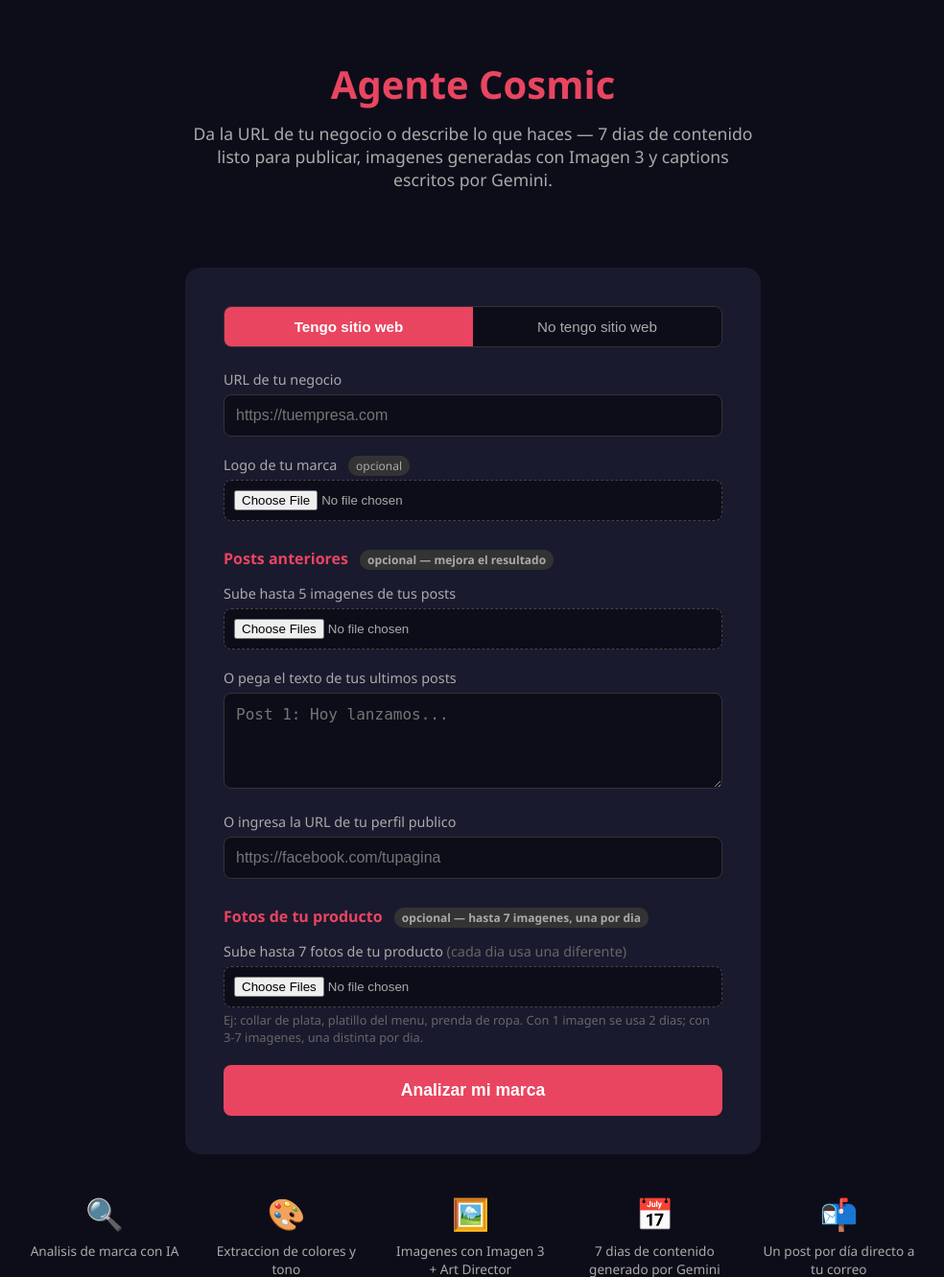
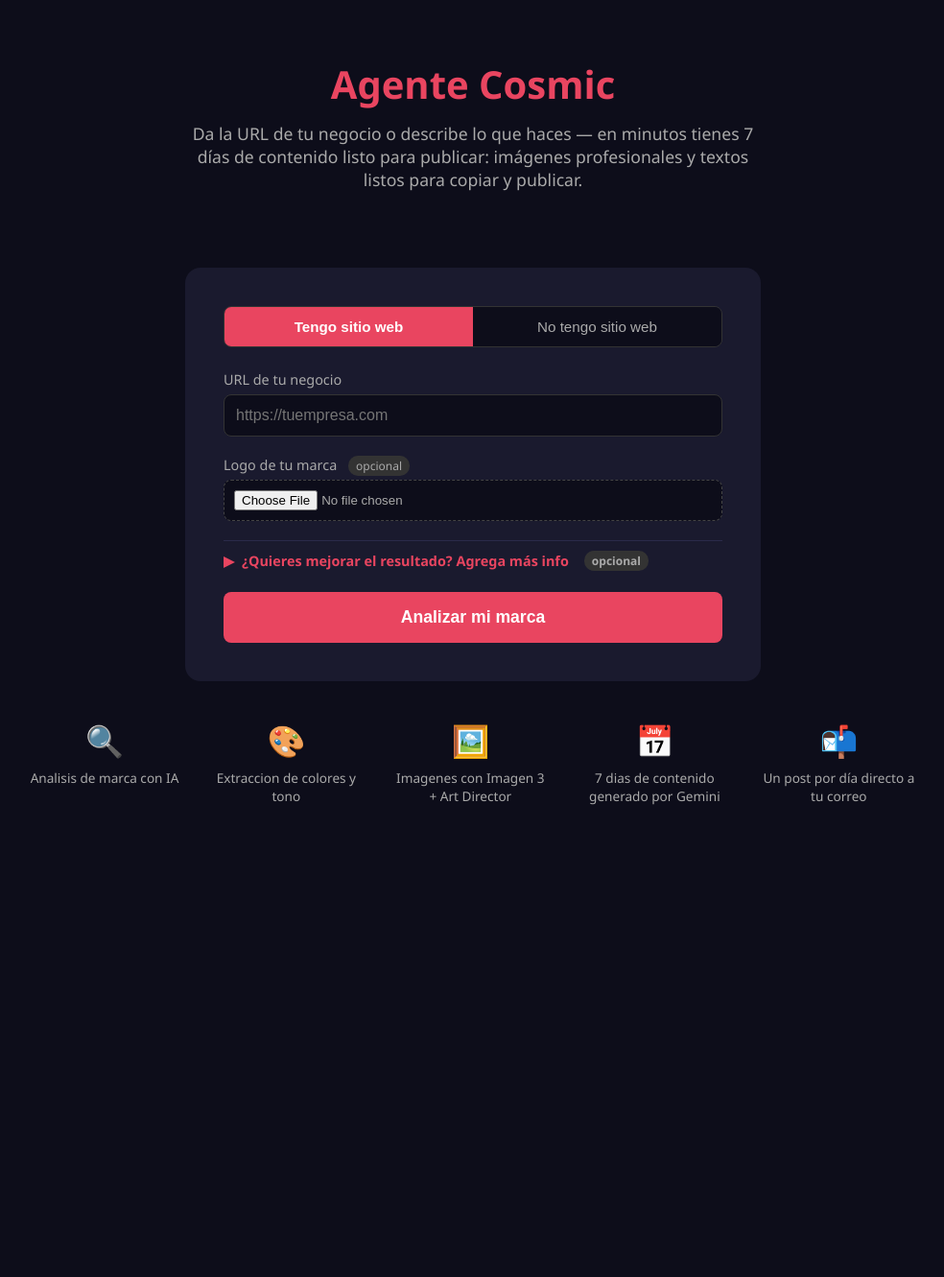
Before and after one commit to AnuarBarrera/agente-cosmic, a Django app: template core/brand_dna/templates/brand_dna/landing.html in a window 1280 px wide. Shown: the part 56-1387 px from the top of the page at 96% size, without its empty margins (147-1131 px from the left). After the commit the page ends 895 px from the top, so only its background shows below. Run offline with Django 5.2, Linux system fonts and the light colour scheme; the template is opened without the code that fills it, so the values that code supplies are empty; some libraries are stand-ins or nearby versions.

Commit message:
fix(ux): copy y formulario — claridad para ICP de baja madurez digital
- Login: subtitle explica el resultado ('Un post diario listo para publicar')
- Registro: quitar línea técnica PBKDF2-SHA256, reemplazar por 'Tu información está protegida'
- Landing hero: reemplazar 'Imagen 3 y Gemini' por lenguaje de beneficio
- Landing form: colapsar secciones opcionales en <details> expandible
  ('Publicaciones anteriores' + 'Fotos de producto' ocultas por defecto)
- Micro-copy en posts anteriores y aviso de watermarks en fotos de producto

Co-Authored-By: Claude Sonnet 4.6 <noreply@anthropic.com>

```diff
--- a/core/brand_dna/templates/brand_dna/auth/login.html
+++ b/core/brand_dna/templates/brand_dna/auth/login.html
@@ -31,7 +31,7 @@
 </head>
 <body>
   <div class="logo">Agente Cosmic</div>
-  <div class="subtitle">Genera contenido de marca en minutos</div>
+  <div class="subtitle">Un post diario listo para publicar — imagen, texto y hashtags.</div>
 
   <div class="card">
     {% if error %}
--- a/core/brand_dna/templates/brand_dna/auth/register.html
+++ b/core/brand_dna/templates/brand_dna/auth/register.html
@@ -69,7 +69,7 @@
       <div class="form-group">
         <label for="password1">Contraseña</label>
         <input type="password" id="password1" name="password1" placeholder="Mínimo 8 caracteres" required>
-        <div class="hint">Cifrada con PBKDF2-SHA256 + salt único — nunca almacenamos tu contraseña en texto plano.</div>
+        <div class="hint">Tu información está protegida.</div>
         {% if form.password1.errors %}
         <div class="field-errors">
           {% for e in form.password1.errors %}<div class="error-box">{{ e }}</div>{% endfor %}
--- a/core/brand_dna/templates/brand_dna/landing.html
+++ b/core/brand_dna/templates/brand_dna/landing.html
@@ -40,6 +40,12 @@
     .mode-tabs { display: flex; gap: 0; margin-bottom: 24px; border-radius: 8px; overflow: hidden; border: 1px solid #333; }
     .mode-tab { flex: 1; padding: 12px; background: #0d0d1a; color: #aaa; border: none; font-size: 0.95rem; cursor: pointer; transition: background 0.2s, color 0.2s; }
     .mode-tab.active { background: #e94560; color: #fff; font-weight: 600; }
+    details.extra-info { margin-top: 20px; }
+    details.extra-info > summary { cursor: pointer; color: #e94560; font-size: 0.9rem; font-weight: 600; list-style: none; display: flex; align-items: center; gap: 8px; padding: 10px 0; border-top: 1px solid #2a2a4a; user-select: none; }
+    details.extra-info > summary::-webkit-details-marker { display: none; }
+    details.extra-info > summary .arrow { display: inline-block; transition: transform 0.2s; font-style: normal; }
+    details.extra-info[open] > summary .arrow { transform: rotate(90deg); }
+    details.extra-info .extra-body { padding-top: 8px; }
     @media (max-width: 640px) {
       .l-nav { padding: 10px 16px; flex-wrap: wrap; gap: 6px; }
       .l-nav-brand { flex: 1; font-size: 1rem; }
@@ -62,7 +68,7 @@
 
   <div class="hero">
     <h1>Agente Cosmic</h1>
-    <p>Da la URL de tu negocio o describe lo que haces — 7 dias de contenido listo para publicar, imagenes generadas con Imagen 3 y captions escritos por Gemini.</p>
+    <p>Da la URL de tu negocio o describe lo que haces — en minutos tienes 7 días de contenido listo para publicar: imágenes profesionales y textos listos para copiar y publicar.</p>
   </div>
 
   {% if error %}
@@ -103,26 +109,37 @@
         <input type="file" name="logo" accept="image/*">
       </div>
 
-      <div class="section-title">Posts anteriores <span class="optional-badge">opcional — mejora el resultado</span></div>
+      <details class="extra-info">
+        <summary>
+          <span class="arrow">&#9654;</span>
+          ¿Quieres mejorar el resultado? Agrega más info
+          <span class="optional-badge">opcional</span>
+        </summary>
+        <div class="extra-body">
+          <div class="section-title" style="margin-top:16px;">Publicaciones anteriores</div>
           <div class="form-group">
-        <label>Sube hasta 5 imagenes de tus posts</label>
+            <label>Sube capturas de tus mejores publicaciones</label>
             <input type="file" name="post_images" accept="image/*" multiple>
+            <small style="color:#666;font-size:0.8rem;margin-top:4px;display:block;">Si tienes publicaciones que te gustan, súbelas como imagen. Las usaremos como referencia de estilo. Sin esto generamos desde cero.</small>
           </div>
           <div class="form-group">
             <label>O pega el texto de tus ultimos posts</label>
             <textarea name="posts_text" placeholder="Post 1: Hoy lanzamos..."></textarea>
           </div>
           <div class="form-group">
-        <label>O ingresa la URL de tu perfil publico</label>
+            <label>O ingresa la URL de tu perfil de Facebook</label>
             <input type="url" name="profile_url" placeholder="https://facebook.com/tupagina">
           </div>
 
-      <div class="section-title">Fotos de tu producto <span class="optional-badge">opcional — hasta 7 imagenes, una por dia</span></div>
+          <div class="section-title">Fotos de tu producto</div>
           <div class="form-group">
             <label>Sube hasta 7 fotos de tu producto <span style="color:#666;font-weight:400;">(cada dia usa una diferente)</span></label>
             <input type="file" name="product_images" accept="image/*" multiple>
             <small style="color:#666;font-size:0.8rem;margin-top:4px;display:block;">Ej: collar de plata, platillo del menu, prenda de ropa. Con 1 imagen se usa 2 dias; con 3-7 imagenes, una distinta por dia.</small>
+            <small style="color:#555;font-size:0.78rem;margin-top:2px;display:block;">Sube imágenes sin texto ni marcas de agua para mejores resultados.</small>
           </div>
+        </div>
+      </details>
 
       <button type="submit" class="btn" id="submitBtn">
         <span class="btn-spinner" id="btnSpinner"></span>
```
Lines whose indentation alone changed are shown as unchanged.
